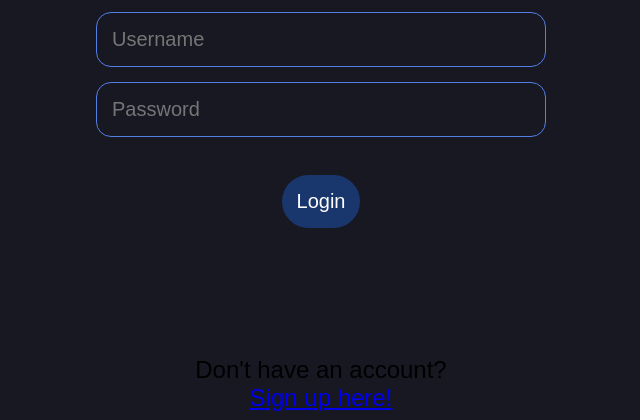
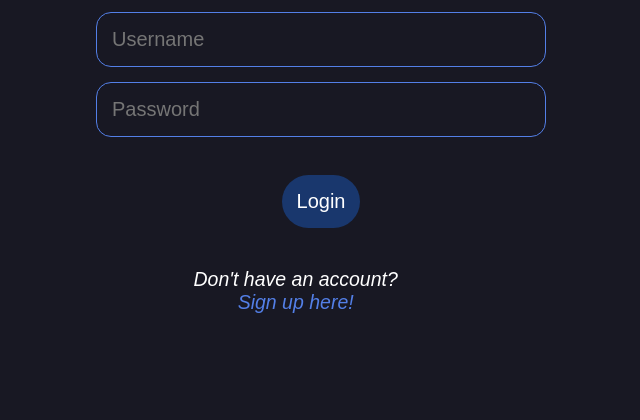
Before and after one commit to DTS-11/Mirage, a Django app: page /login in a window 1280 px wide. Shown: the part 380-800 px from the top of the page, without its empty margins (319-959 px from the left). Run offline with Django 4.2, Linux system fonts and the light colour scheme.

Commit message:
add some css

```diff
--- a/Mirage/static/css/login.css
+++ b/Mirage/static/css/login.css
@@ -58,6 +58,17 @@
     background-color: #537FE7;
 }
 
+.login-box p {
+    color: white;
+    font-size: small;
+    font-style: italic;
+}
+
+.login-box a {
+    color: #537FE7;
+    text-decoration: none;
+}
+
 
 
 
@@ -81,4 +92,10 @@
         padding-top: 0;
         margin-top: 30px;
     }
+
+    .login-box p {
+        position: absolute;
+        top: 81%;
+        right: 44%;
+    }
 }
```
